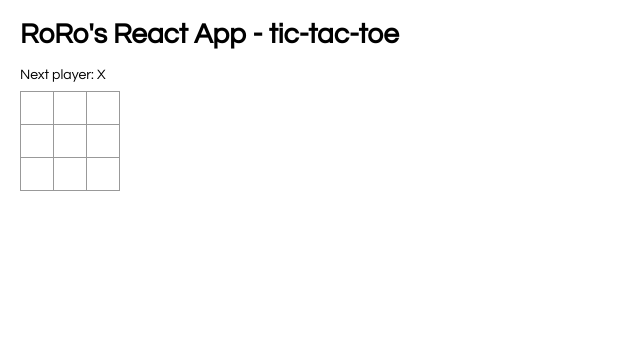
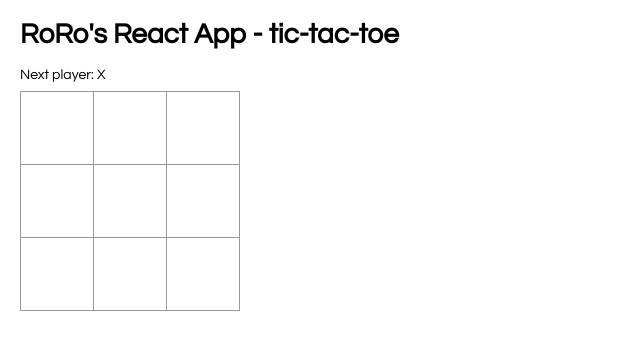
Before and after one commit to rohitchris/react-tic-tac-toe, a React app: page / in a window 1280 px wide. Shown: the whole page, without its empty margins (0-640 px from the left). Built offline with nearby package versions, Linux system fonts and the light colour scheme.

Commit message:
Functional components

```diff
--- a/src/index.css
+++ b/src/index.css
@@ -24,12 +24,13 @@ ol, ul {
   font-size: 24px;
   font-weight: bold;
   line-height: 34px;
-  height: 34px;
+  height: 74px;
   margin-right: -1px;
   margin-top: -1px;
   padding: 0;
   text-align: center;
-  width: 34px;
+  width: 74px;
+  cursor: pointer;
 }
 
 .square:focus {
--- a/src/index.js
+++ b/src/index.js
@@ -2,23 +2,71 @@ import React from 'react';
 import ReactDOM from 'react-dom';
 import './index.css';
 
-class Square extends React.Component {
-  render() {
-    return (
-      <button className="square">
-        {/* TODO */}
-      </button>
-    );
-  }
+// class Square extends React.Component {
+
+//   // constructor(props) {
+//   //   super(props);
+//   //   this.state = {
+//   //     value: null,
+//   //   };
+//   // }
+
+//   render() {
+//     return (
+//       <button className="square" onClick={() => {
+//           // alert('Clicked square # '+this.state.value);
+//           // this.setState({value: 'X'});
+//           this.props.onClick();
+//         }}>
+//         {this.props.value}
+//       </button>
+//     );
+//   }
+// }
+
+function Square(props) {
+  return (
+    <button className="square" onClick={props.onClick}>
+      {props.value}
+    </button>
+  );
 }
 
 class Board extends React.Component {
+
+  constructor(props) {
+    super(props);
+    this.state = {
+      squares: Array(9).fill(null),
+      xIsNext: true,
+    };
+  }
+
+  handleClick(i) {
+    const squares = this.state.squares.slice();
+    // squares[i] = 'X';
+    squares[i] = this.state.xIsNext ? 'X' : 'O';
+    // this.setState({squares: squares});
+    this.setState({
+      squares: squares,
+      xIsNext: !this.state.xIsNext,
+    });
+  }
+
   renderSquare(i) {
-    return <Square />;
+    // return <Square number={++i} />;
+    // return <Square value={this.state.squares[i]} />;
+    return (
+      <Square
+        value={this.state.squares[i]}
+        onClick={() => this.handleClick(i)}
+      />
+    );
   }
 
   render() {
-    const status = 'Next player: X';
+    // const status = 'Next player: X';
+    const status = 'Next player: ' + (this.state.xIsNext ? 'X' : 'O');
 
     return (
       <div>
```
